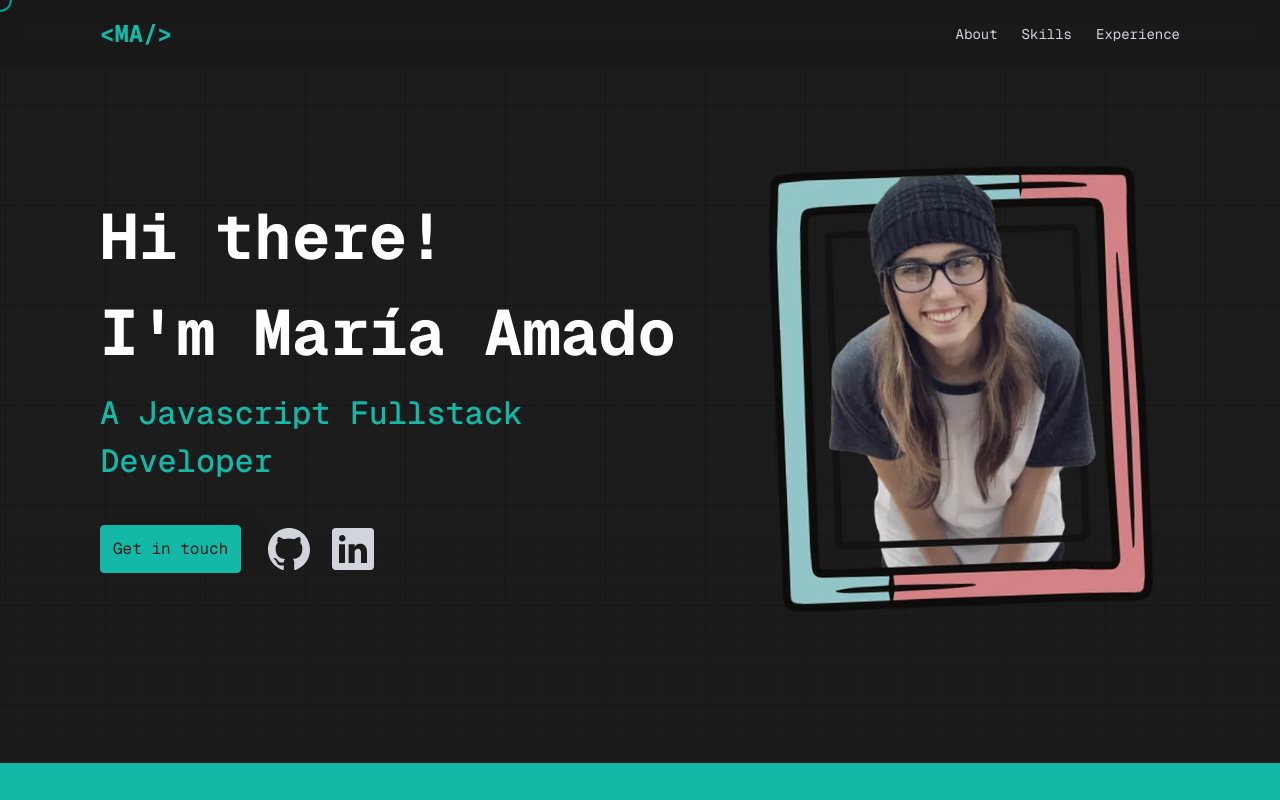
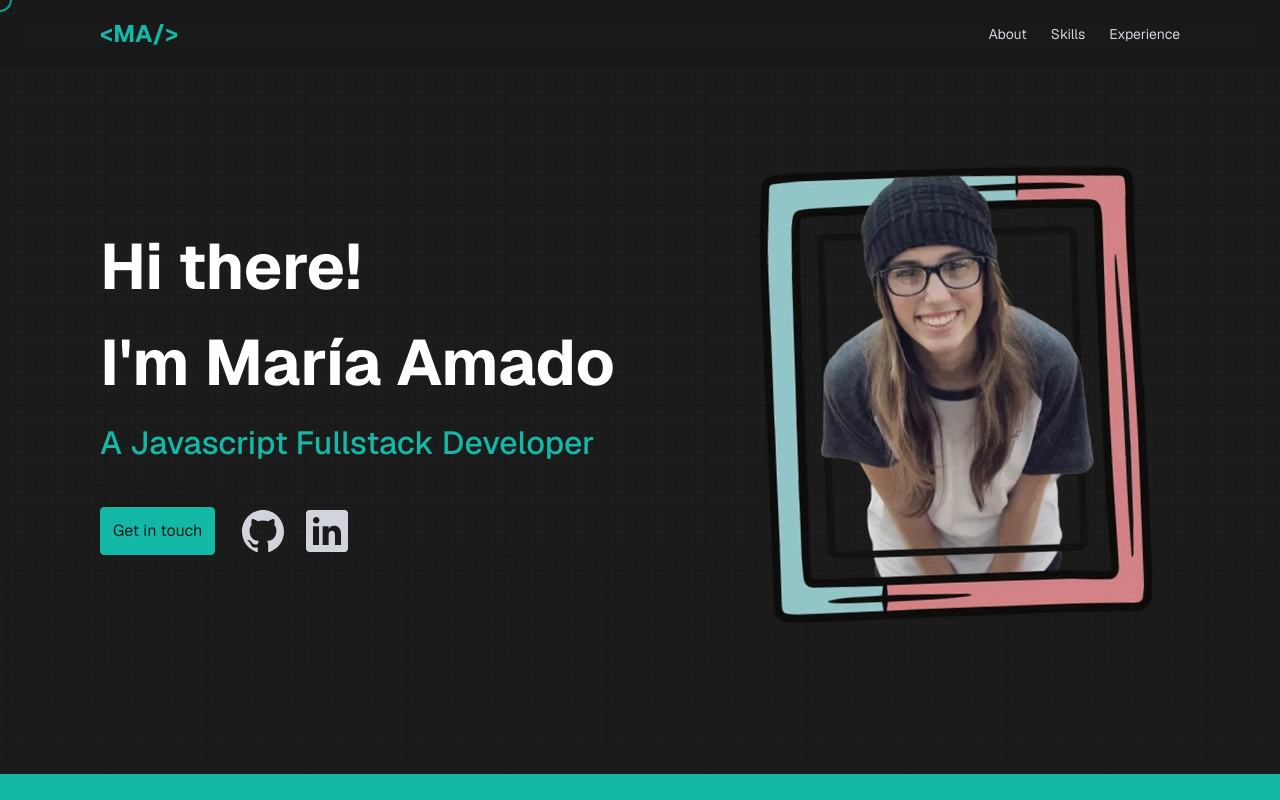
Before and after one commit to MeryScarlet15/portfolio, a Next.js app: page / in a window 1280 px wide. Shown: the top 800 px of the page. Built offline with nearby package versions, Linux system fonts and the light colour scheme.

Commit message:
improve page speed

```diff
--- a/src/app/layout.tsx
+++ b/src/app/layout.tsx
@@ -1,7 +1,6 @@
 import './globals.css'
 import { Metadata, Viewport } from 'next'
 import { GeistSans } from 'geist/font/sans'
-import { GeistMono } from 'geist/font/mono'
 
 const description =
   'Full Stack Developer with 6+ years of experience specializing in Next.js, React, TypeScript, and Node.js. Based in Spain, open to remote roles.'
@@ -78,7 +77,7 @@ export default function RootLayout({
   children: React.ReactNode
 }) {
   return (
-    <html lang="en" className={`${GeistSans.className} ${GeistMono.className}`}>
+    <html lang="en" className={GeistSans.className}>
       <head>
         <link
           rel="preload"
--- a/src/components/cursor/cursor.tsx
+++ b/src/components/cursor/cursor.tsx
@@ -21,6 +21,9 @@ export const Cursor: React.FC = () => {
   }, [])
 
   useEffect(() => {
+    const mq = window.matchMedia('(min-width: 923px)')
+    if (!mq.matches) return
+
     const updatePosition = (e: MouseEvent) => {
       target.current = { x: e.clientX, y: e.clientY }
     }
--- a/src/modules/hero/hero.tsx
+++ b/src/modules/hero/hero.tsx
@@ -66,7 +66,6 @@ export const Hero: React.FC = () => {
             srcSet="/images/hero-250w.webp 250w, /images/hero-300w.webp 300w, /images/hero-450w.webp 450w, /images/hero.webp 1080w"
             sizes="(max-width: 480px) 250px, (max-width: 768px) 300px, 450px"
             fetchPriority="high"
-            decoding="async"
           />
         </div>
       </article>
```
Also changed, not shown: .claude/skills/optimizing-performance/SKILL.md, .claude/skills/optimizing-performance/context/detection-commands.md.
